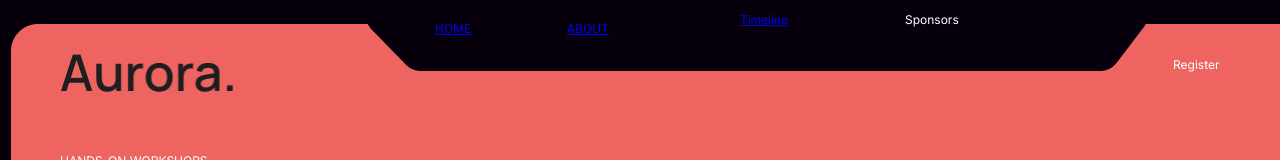
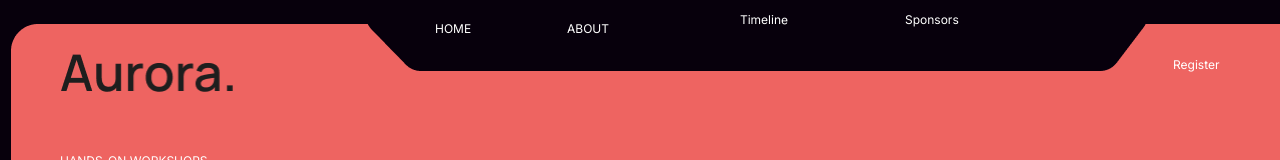
Before and after one commit to DakshDadhania/Hackteers-Hackthon, a website built with Parcel: page index.html in a window 1280 px wide. Shown: the top 160 px of the page. Built offline with nearby package versions, Linux system fonts and the light colour scheme.

Commit message:
updated index.html

```diff
--- a/index.css
+++ b/index.css
@@ -17,7 +17,6 @@ body {
   display: inline-block;
   width: 151px;
   height: 42px;
-
 }
 .about {
   top: 21px;
@@ -87,6 +86,10 @@ body {
   width: 1512px;
   height: 982px;
   object-fit: cover;
+}
+.linkss {
+  text-decoration: none;
+  color: white;
 }
 .events,
 .speakers,
--- a/index.html
+++ b/index.html
@@ -15,9 +15,9 @@
   <body>
     <div id="home" class="image-1-parent">
       <img class="image-1-icon" alt="" src="public/image-1@2x.png" />
-      <div class="home" id="nav"><a href="#home">HOME</a></div>
-      <div class="about" id="nav"><a href="#about">ABOUT</a></div>
-      <div class="timeline" id="nav"><a href="#timeline">Timeline</a></div>
+      <div class="home" id="nav"><a class="linkss" href="#home">HOME</a></div>
+      <div class="about" id="nav"><a class="linkss" href="#about">ABOUT</a></div>
+      <div class="timeline" id="nav"><a class="linkss" href="#timeline">Timeline</a></div>
       <div class="sponcers" id="nav">Sponsors</div>
       <button class="register" id="register">Register</button>
       <h1 class="hands-on-workshops-exciting-e-container" id="text">
```
